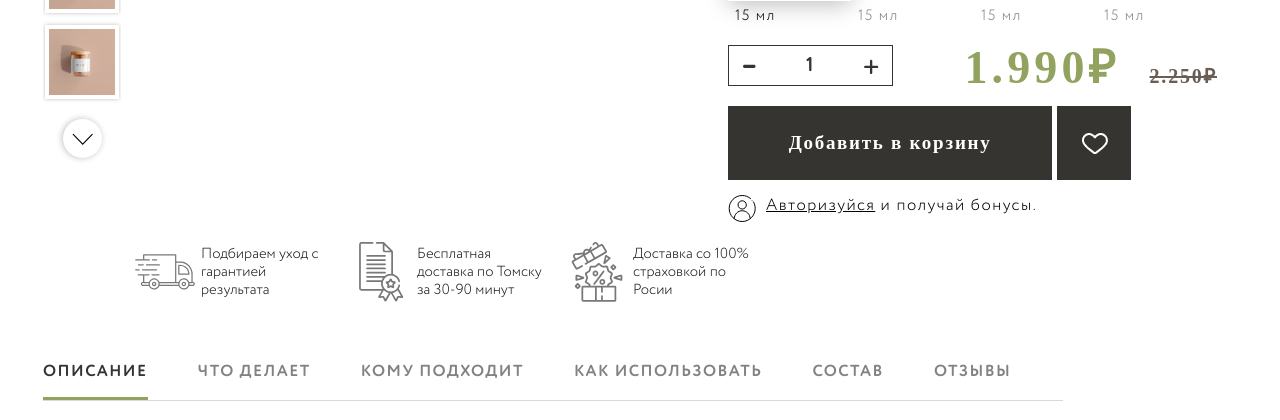
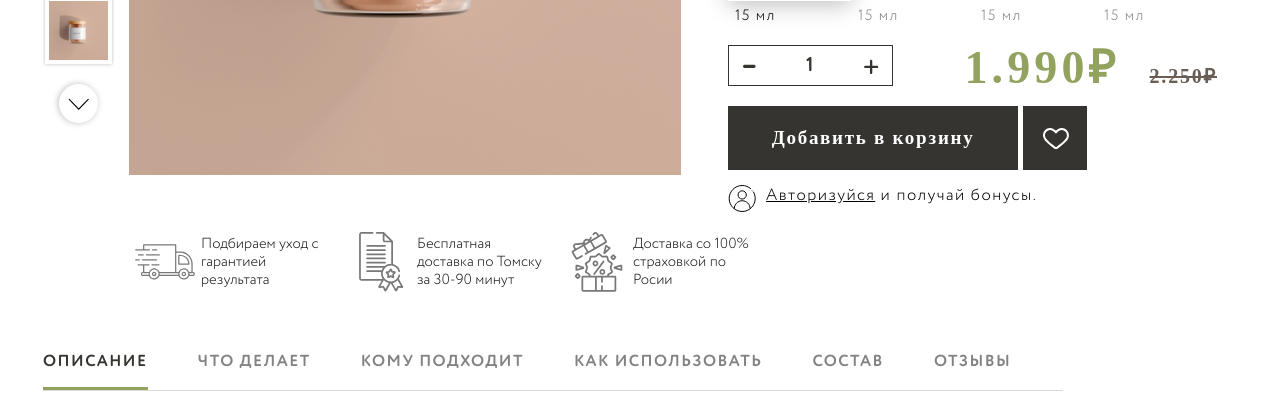
Before and after one commit to Mastakstudio/5min, a PHP site: page /product.html in a window 1280 px wide. Shown: the part 617-1037 px from the top of the page. Run offline with PHP 8.4, Linux system fonts and the light colour scheme; some web fonts are replaced.

Commit message:
add css product

```diff
--- a/css/product.css
+++ b/css/product.css
@@ -272,8 +272,8 @@
     align-items: center;
     cursor: pointer;
     background: #353430;
-    width:324px;
-    height:74px;
+    width: 290px;
+    height: 64px;
     font-weight: 800;
     font-size: 19px;
     line-height: 24px;
@@ -287,8 +287,8 @@
     transition: 0.5s;
 }
 .product-top-right-buttons .stock-block-product-vish{
-    width:74px;
-    height:74px;
+    width:64px;
+    height:64px;
 }
 
 .quick-content-right-auth{
```
